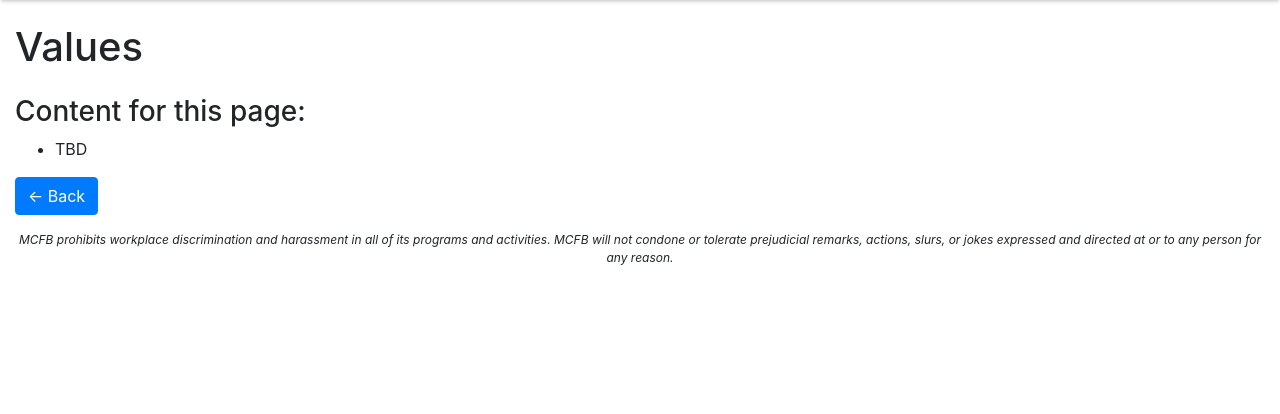
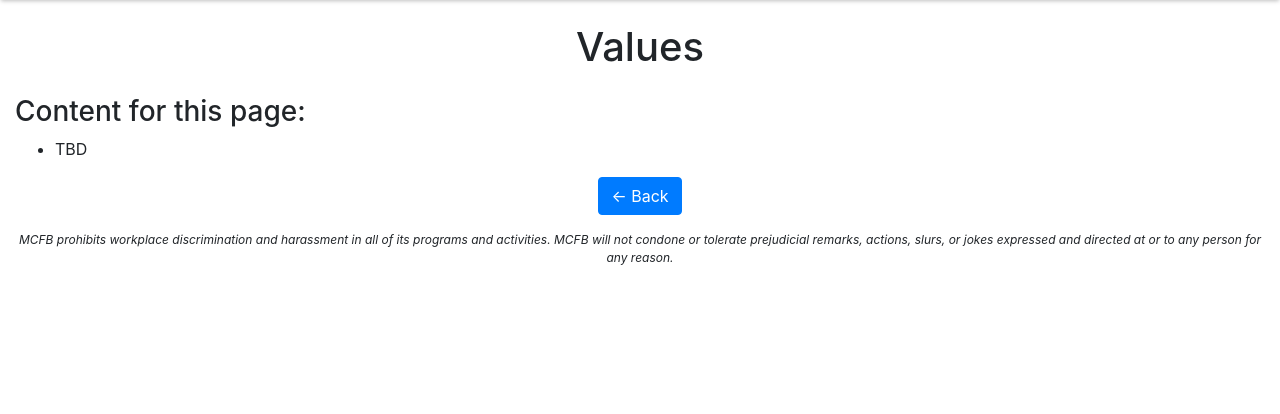
Before and after one commit to MarcLignarius/MCFB-v3.0, a PHP site: page /values.php in a window 1280 px wide. Shown: the part 101-515 px from the top of the page. Run offline with PHP 8.4, Linux system fonts and the light colour scheme.

Commit message:
minor code refactors to pages nested under about.php

```diff
--- a/farming-in-multnomah-county.php
+++ b/farming-in-multnomah-county.php
@@ -4,12 +4,12 @@
 <?php include("navigation.php"); ?>
 
 <div class="container-fluid">
-    <h1 class="my-4"><?php echo $page_title; ?></h1>
+    <h1 class="my-4 text-center"><?php echo $page_title; ?></h1>
     <h3>Content for this page:</h3>
     <ul>
         <li>TBD</li>
     </ul>
-    <p>
+    <p class="text-center">
         <a href="about.php" class="btn btn-primary">&larr; Back</a>
     </p>
     <?php include("statement.php"); ?>
--- a/values.php
+++ b/values.php
@@ -4,12 +4,12 @@
 <?php include("navigation.php"); ?>
 
 <div class="container-fluid">
-    <h1 class="my-4"><?php echo $page_title; ?></h1>
+    <h1 class="my-4 text-center"><?php echo $page_title; ?></h1>
     <h3>Content for this page:</h3>
     <ul>
         <li>TBD</li>
     </ul>
-    <p>
+    <p class="text-center">
         <a href="about.php" class="btn btn-primary">&larr; Back</a>
     </p>
     <?php include("statement.php"); ?>
--- a/vision.php
+++ b/vision.php
@@ -4,12 +4,12 @@
 <?php include("navigation.php"); ?>
 
 <div class="container-fluid">
-    <h1 class="my-4"><?php echo $page_title; ?></h1>
+    <h1 class="my-4 text-center"><?php echo $page_title; ?></h1>
     <h3>Content for this page:</h3>
     <ul>
         <li>TBD</li>
     </ul>
-    <p>
+    <p class="text-center">
         <a href="about.php" class="btn btn-primary">&larr; Back</a>
     </p>
     <?php include("statement.php"); ?>
```
